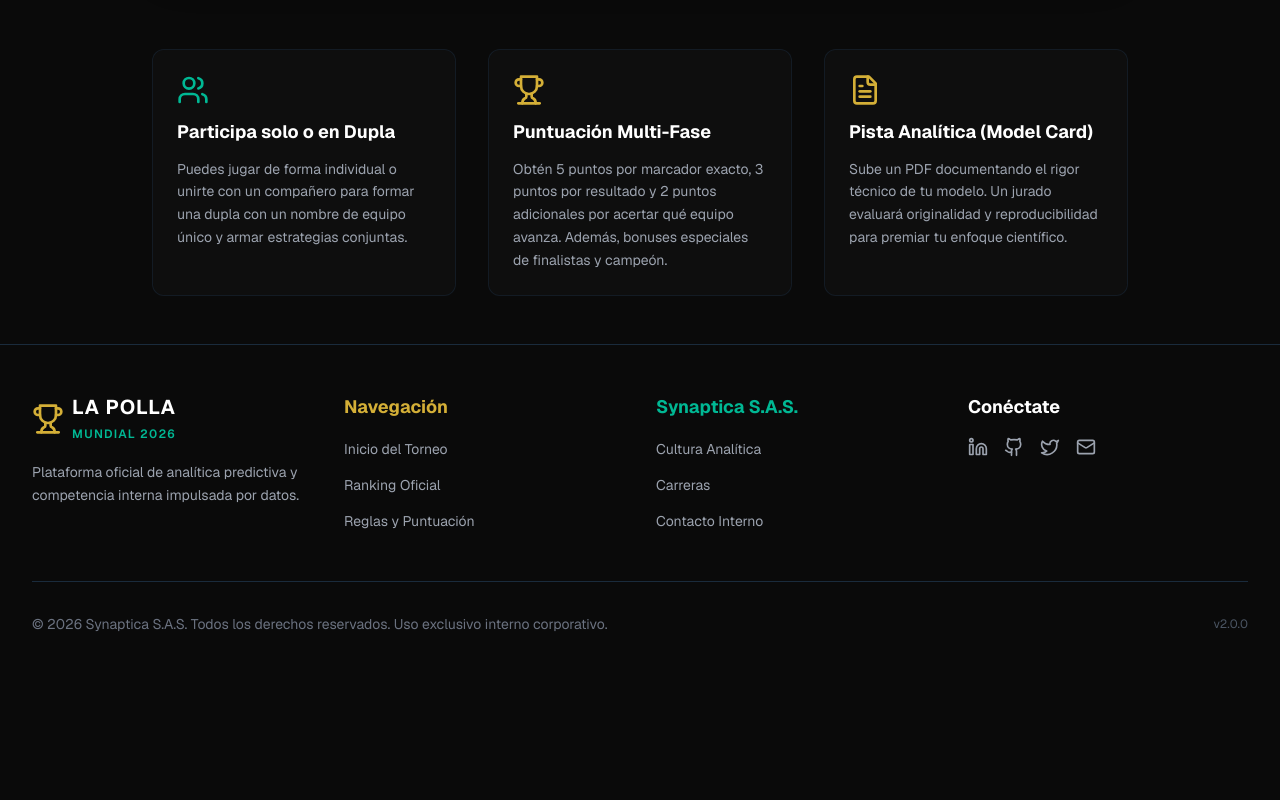
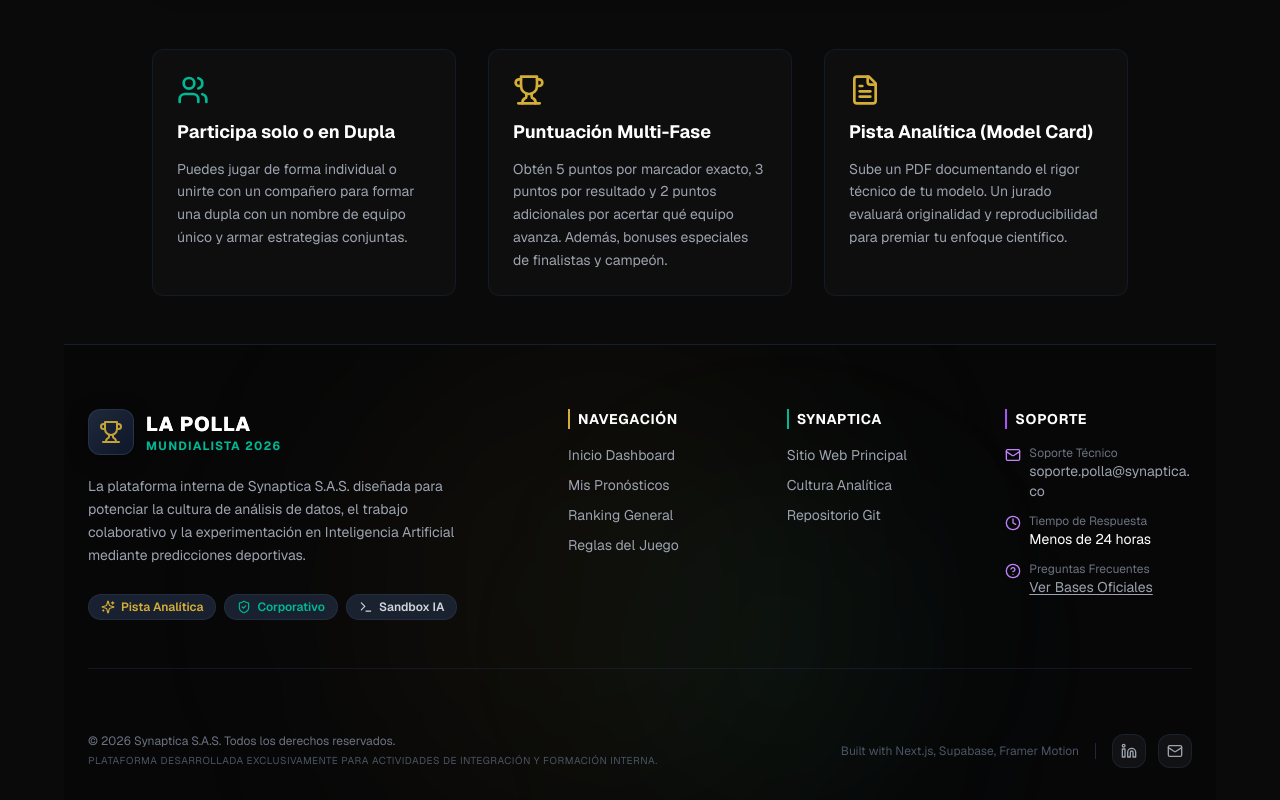
Before and after one commit to Cracklord98/synaptica_mundial_2026, a Next.js app: page / in a window 1280 px wide. Shown: the part 1046-1846 px from the top of the page. Before the commit the page ends 1728 px from the top, so only its background shows below. Built offline with nearby package versions, Linux system fonts and the light colour scheme.

Commit message:
design: revamp corporate footer to be highly premium and structured

```diff
--- a/components/ui/Footer.tsx
+++ b/components/ui/Footer.tsx
@@ -1,101 +1,195 @@
 "use client";
 
 import Link from "next/link";
-import { Trophy, Github, Linkedin, Twitter, Mail } from "lucide-react";
+import {
+  Trophy,
+  Linkedin,
+  Mail,
+  ExternalLink,
+  ShieldCheck,
+  HelpCircle,
+  Sparkles,
+  Building,
+  Terminal,
+  Clock
+} from "lucide-react";
 
 export default function Footer() {
   const currentYear = new Date().getFullYear();
 
   return (
-    <footer className="bg-[#0A0A0A] border-t border-[#1A2B3C] py-12 text-white">
-      <div className="container mx-auto px-6 lg:px-8">
-        <div className="grid grid-cols-1 md:grid-cols-4 gap-8">
-          {/* Brand Section */}
-          <div className="md:col-span-1 space-y-4">
-            <Link href="/" className="flex items-center gap-2">
-              <Trophy className="h-8 w-8 text-[#D4AF37]" />
+    <footer className="relative bg-[#070708] border-t border-[#1e293b]/70 pt-16 pb-8 text-gray-300 overflow-hidden">
+      {/* Visual background accents */}
+      <div className="absolute top-0 left-1/4 w-[500px] h-[500px] bg-[#D4AF37]/5 rounded-full blur-[120px] pointer-events-none" />
+      <div className="absolute bottom-0 right-1/4 w-[300px] h-[300px] bg-[#00B894]/5 rounded-full blur-[100px] pointer-events-none" />
+
+      <div className="max-w-6xl mx-auto px-6 relative z-10">
+
+        {/* Top Segment: Brand and Call to Action */}
+        <div className="grid grid-cols-1 lg:grid-cols-12 gap-12 pb-12 border-b border-[#1e293b]/50">
+
+          {/* Brand Info */}
+          <div className="lg:col-span-5 space-y-5">
+            <Link href="/" className="flex items-center gap-3">
+              <div className="p-2.5 bg-gradient-to-br from-[#1e293b] to-[#0f172a] rounded-xl border border-[#334155]/60 shadow-[0_4px_20px_rgba(0,0,0,0.4)]">
+                <Trophy className="h-6 w-6 text-[#D4AF37] animate-pulse" />
+              </div>
               <div>
-                <span className="font-bold text-xl tracking-wider block">LA POLLA</span>
-                <span className="text-xs text-[#00B894] font-semibold tracking-widest">MUNDIAL 2026</span>
+                <span className="font-extrabold text-xl tracking-wider block text-white bg-clip-text text-transparent bg-gradient-to-r from-white via-gray-100 to-gray-400">
+                  LA POLLA
+                </span>
+                <span className="text-xs text-[#00B894] font-bold tracking-widest block uppercase">
+                  Mundialista 2026
+                </span>
               </div>
             </Link>
-            <p className="text-sm text-gray-400 mt-4 leading-relaxed max-w-xs">
-              Plataforma oficial de analítica predictiva y competencia interna impulsada por datos.
+
+            <p className="text-sm text-gray-400 leading-relaxed max-w-sm">
+              La plataforma interna de Synaptica S.A.S. diseñada para potenciar la cultura de análisis de datos, el trabajo colaborativo y la experimentación en Inteligencia Artificial mediante predicciones deportivas.
             </p>
+
+            <div className="flex flex-wrap gap-2 pt-2">
+              <span className="inline-flex items-center gap-1.5 px-3 py-1 rounded-full text-xs font-semibold bg-[#1e293b]/80 border border-[#334155]/40 text-[#D4AF37]">
+                <Sparkles className="h-3.5 w-3.5" /> Pista Analítica
+              </span>
+              <span className="inline-flex items-center gap-1.5 px-3 py-1 rounded-full text-xs font-semibold bg-[#1e293b]/80 border border-[#334155]/40 text-[#00B894]">
+                <ShieldCheck className="h-3.5 w-3.5" /> Corporativo
+              </span>
+              <span className="inline-flex items-center gap-1.5 px-3 py-1 rounded-full text-xs font-semibold bg-[#1e293b]/80 border border-[#334155]/40 text-gray-300">
+                <Terminal className="h-3.5 w-3.5" /> Sandbox IA
+              </span>
+            </div>
           </div>
 
+          {/* Quick Navigation Columns */}
+          <div className="lg:col-span-7 grid grid-cols-1 sm:grid-cols-3 gap-8">
+
             {/* Quick Links */}
-          <div>
-            <h3 className="font-bold text-lg mb-4 text-[#D4AF37]">Navegación</h3>
-            <ul className="space-y-3">
+            <div className="space-y-4">
+              <h4 className="text-sm font-bold text-white uppercase tracking-wider border-l-2 border-[#D4AF37] pl-2">
+                Navegación
+              </h4>
+              <ul className="space-y-2.5 text-sm">
                 <li>
-                <Link href="/dashboard" className="text-sm text-gray-400 hover:text-white transition-colors">
-                  Inicio del Torneo
+                  <Link href="/dashboard" className="text-gray-400 hover:text-white hover:translate-x-1 transition-all duration-200 inline-block">
+                    Inicio Dashboard
                   </Link>
                 </li>
                 <li>
-                <Link href="/dashboard/leaderboard" className="text-sm text-gray-400 hover:text-white transition-colors">
-                  Ranking Oficial
+                  <Link href="/dashboard/predictions/round_32" className="text-gray-400 hover:text-white hover:translate-x-1 transition-all duration-200 inline-block">
+                    Mis Pronósticos
                   </Link>
                 </li>
                 <li>
-                <Link href="/dashboard/rules" className="text-sm text-gray-400 hover:text-white transition-colors">
-                  Reglas y Puntuación
+                  <Link href="/dashboard/leaderboard" className="text-gray-400 hover:text-white hover:translate-x-1 transition-all duration-200 inline-block">
+                    Ranking General
+                  </Link>
+                </li>
+                <li>
+                  <Link href="/dashboard/rules" className="text-gray-400 hover:text-white hover:translate-x-1 transition-all duration-200 inline-block">
+                    Reglas del Juego
                   </Link>
                 </li>
               </ul>
             </div>
 
-          {/* Synaptica Corporate */}
-          <div>
-            <h3 className="font-bold text-lg mb-4 text-[#00B894]">Synaptica S.A.S.</h3>
-            <ul className="space-y-3">
+            {/* Synaptica Corporate links */}
+            <div className="space-y-4">
+              <h4 className="text-sm font-bold text-white uppercase tracking-wider border-l-2 border-[#00B894] pl-2">
+                Synaptica
+              </h4>
+              <ul className="space-y-2.5 text-sm">
                 <li>
-                <a href="#" className="text-sm text-gray-400 hover:text-[#00B894] transition-colors">
-                  Cultura Analítica
+                  <a href="https://synaptica.co" target="_blank" rel="noopener noreferrer" className="text-gray-400 hover:text-[#00B894] flex items-center gap-1 group transition-colors">
+                    Sitio Web Principal <ExternalLink className="h-3.5 w-3.5 opacity-0 group-hover:opacity-100 transition-opacity" />
                   </a>
                 </li>
                 <li>
-                <a href="#" className="text-sm text-gray-400 hover:text-[#00B894] transition-colors">
-                  Carreras
+                  <a href="#" className="text-gray-400 hover:text-[#00B894] flex items-center gap-1 group transition-colors">
+                    Cultura Analítica <Building className="h-3.5 w-3.5 opacity-0 group-hover:opacity-100 transition-opacity" />
                   </a>
                 </li>
                 <li>
-                <a href="#" className="text-sm text-gray-400 hover:text-[#00B894] transition-colors">
-                  Contacto Interno
+                  <a href="https://github.com/Cracklord98/synaptica_mundial_2026" target="_blank" rel="noopener noreferrer" className="text-gray-400 hover:text-[#00B894] flex items-center gap-1 group transition-colors">
+                    Repositorio Git <ExternalLink className="h-3.5 w-3.5 opacity-0 group-hover:opacity-100 transition-opacity" />
                   </a>
                 </li>
               </ul>
             </div>
 
-          {/* Socials / Legal */}
+            {/* Help & Support */}
+            <div className="space-y-4">
+              <h4 className="text-sm font-bold text-white uppercase tracking-wider border-l-2 border-purple-500 pl-2">
+                Soporte
+              </h4>
+              <div className="space-y-3 text-sm">
+                <div className="flex items-start gap-2 text-gray-400">
+                  <Mail className="h-4 w-4 mt-0.5 text-purple-400 shrink-0" />
                   <div>
-            <h3 className="font-bold text-lg mb-4">Conéctate</h3>
-            <div className="flex gap-4">
-              <a href="#" className="text-gray-400 hover:text-white transition-colors">
-                <Linkedin className="h-5 w-5" />
+                    <span className="block text-xs text-gray-500">Soporte Técnico</span>
+                    <a href="mailto:soporte.polla@synaptica.co" className="hover:text-white transition-colors break-all">
+                      soporte.polla@synaptica.co
                     </a>
-              <a href="#" className="text-gray-400 hover:text-white transition-colors">
-                <Github className="h-5 w-5" />
+                  </div>
+                </div>
+
+                <div className="flex items-start gap-2 text-gray-400">
+                  <Clock className="h-4 w-4 mt-0.5 text-purple-400 shrink-0" />
+                  <div>
+                    <span className="block text-xs text-gray-500">Tiempo de Respuesta</span>
+                    <span className="text-white">Menos de 24 horas</span>
+                  </div>
+                </div>
+
+                <div className="flex items-start gap-2 text-gray-400">
+                  <HelpCircle className="h-4 w-4 mt-0.5 text-purple-400 shrink-0" />
+                  <div>
+                    <span className="block text-xs text-gray-500">Preguntas Frecuentes</span>
+                    <Link href="/dashboard/rules" className="hover:text-white transition-colors underline underline-offset-2">
+                      Ver Bases Oficiales
+                    </Link>
+                  </div>
+                </div>
+              </div>
+            </div>
+
+          </div>
+        </div>
+
+        {/* Bottom Segment: Social, Stack and Copyright */}
+        <div className="mt-8 pt-8 flex flex-col md:flex-row justify-between items-center gap-6">
+          <div className="flex flex-col items-center md:items-start gap-1">
+            <p className="text-xs text-gray-500 text-center md:text-left">
+              &copy; {currentYear} Synaptica S.A.S. Todos los derechos reservados.
+            </p>
+            <p className="text-[10px] text-gray-600 text-center md:text-left uppercase tracking-wider">
+              Plataforma desarrollada exclusivamente para actividades de integración y formación interna.
+            </p>
+          </div>
+
+          {/* Social Badges and Tech Stack */}
+          <div className="flex flex-wrap justify-center items-center gap-4">
+            <span className="text-xs text-gray-600">Built with Next.js, Supabase, Framer Motion</span>
+            <div className="h-4 w-px bg-[#1e293b]" />
+            <div className="flex gap-3">
+              <a
+                href="https://www.linkedin.com/company/synapticacol/"
+                target="_blank"
+                rel="noopener noreferrer"
+                className="p-2 bg-[#121214] hover:bg-[#1A2B3C] border border-[#1e293b]/70 hover:border-[#D4AF37]/50 rounded-lg text-gray-400 hover:text-white transition-all duration-200"
+              >
+                <Linkedin className="h-4 w-4" />
               </a>
-              <a href="#" className="text-gray-400 hover:text-white transition-colors">
-                <Twitter className="h-5 w-5" />
-              </a>
-              <a href="#" className="text-gray-400 hover:text-white transition-colors">
-                <Mail className="h-5 w-5" />
+              <a
+                href="mailto:contacto@synaptica.co"
+                className="p-2 bg-[#121214] hover:bg-[#1A2B3C] border border-[#1e293b]/70 hover:border-[#D4AF37]/50 rounded-lg text-gray-400 hover:text-white transition-all duration-200"
+              >
+                <Mail className="h-4 w-4" />
               </a>
             </div>
           </div>
         </div>
 
-        <div className="mt-12 pt-8 border-t border-[#1A2B3C] flex flex-col md:flex-row justify-between items-center gap-4">
-          <p className="text-sm text-gray-500 text-center md:text-left">
-            &copy; {currentYear} Synaptica S.A.S. Todos los derechos reservados. Uso exclusivo interno corporativo.
-          </p>
-          <div className="flex gap-6">
-            <span className="text-xs text-gray-600">v2.0.0</span>
-          </div>
-        </div>
       </div>
     </footer>
   );
```
Lines whose indentation alone changed are shown as unchanged.
